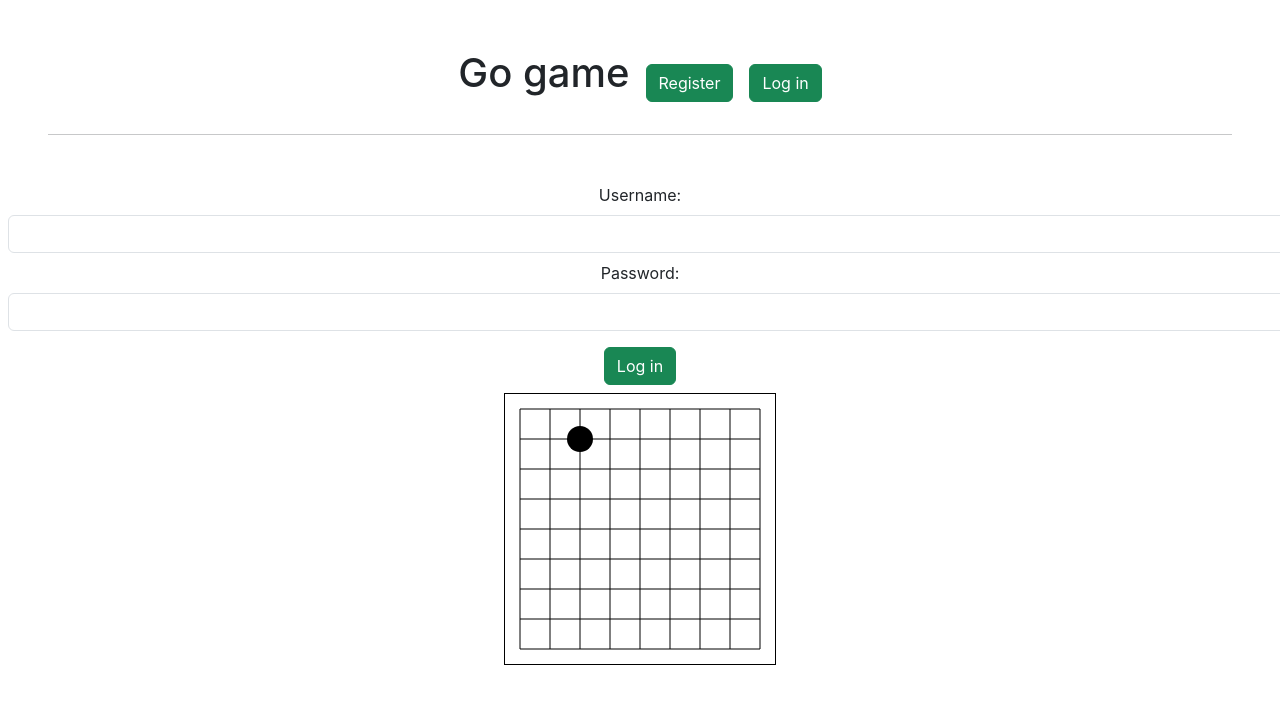
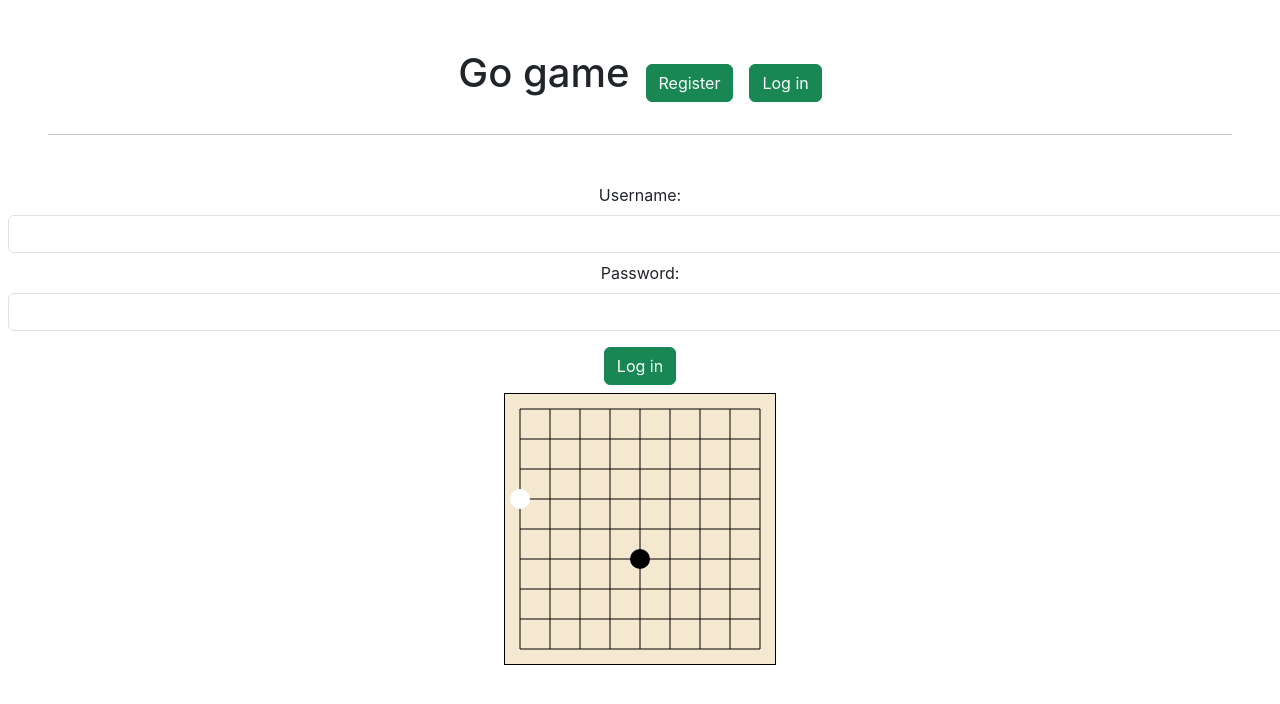
Before and after one commit to Delienelu310/go_game, a React (Create React App) app in the folder go_game_frontend/: page /login in a window 1280 px wide. Shown: the top 704 px of the page. Built offline with nearby package versions, Linux system fonts and the light colour scheme; the HTML template or start-up script is replaced by a standard one.

Commit message:
Frontend: Improve the board component

```diff
--- a/go_game_frontend/src/App.js
+++ b/go_game_frontend/src/App.js
@@ -32,7 +32,18 @@ function App() {
           <Board
             size={9}
             cellSize={30}
-            stones={[{row: 1, col: 2}]}
+            boardMatrix={[
+              [null, null, null, "WHITE", null, null, null, null, null],
+              [null, null, null, null, null, null, null, null, null],
+              [null, null, null, null, null, null, null, null, null],
+              [null, null, null, null, null, null, null, null, null],
+              [null, null, null, null, null, "BLACK", null, null, null],
+              [null, null, null, null, null, null, null, null, null],
+              [null, null, null, null, null, null, null, null, null],
+              [null, null, null, null, null, null, null, null, null],
+              [null, null, null, null, null, null, null, null, null]
+            ]}
+            color="WHITE"
           />
         </BrowserRouter>
       </AuthProvider>
--- a/go_game_frontend/src/components/Board.jsx
+++ b/go_game_frontend/src/components/Board.jsx
@@ -1,7 +1,7 @@
 
 import { useRef, useEffect } from "react";
 
-export default function Board({ size, stones, sendMoves, cellSize }){
+export default function Board({ size, cellSize, boardMatrix, sendMove, color }){
     const canvasRef = useRef(null);
 
     const handleCanvasClick = (event) => {
@@ -11,20 +11,25 @@ export default function Board({ size, stones, sendMoves, cellSize }){
 
         const clickX = event.clientX - rect.left;
         const clickY = event.clientY - rect.top;
+
         const col = Math.floor(clickX / cellSize);
         const row = Math.floor(clickY / cellSize);
 
-        console.log('Clicked on Row:', row, 'Column:', col);
-
-        stones.push({row: row, col: col});
+        // moves.push({x: row, y: col, color: color});
+        boardMatrix[col][row] = color;
         refresh();
     };
+
     function refresh(){
         const canvas = canvasRef.current;
         const context = canvas.getContext('2d');
 
         // Clear the canvas
         context.clearRect(0, 0, canvas.width, canvas.height);
+
+        //background
+        context.fillStyle = '#f4e8d1';
+        context.fillRect(0, 0, canvas.width, canvas.height);
 
         // Draw the Go board
         context.strokeStyle = '#000';
@@ -42,21 +47,26 @@ export default function Board({ size, stones, sendMoves, cellSize }){
         }
 
         // Draw stones
+
+        boardMatrix.forEach((row, r) => {
+            row.forEach( (cell, c) => {
+                if(!cell) return;
+                context.fillStyle = cell;
+                const x = r * cellSize + cellSize / 2;
+                const y = c * cellSize + cellSize / 2;
+
+                context.beginPath();
+                context.arc(x, y, cellSize / 3, 0, 2 * Math.PI);
+                context.fill();
+            });
+        });
+
         context.fillStyle = '#000';
-            stones.forEach((stone) => {
-            const {row, col} = stone;
-            const x = col * cellSize + cellSize / 2;
-            const y = row * cellSize + cellSize / 2;
-
-            context.beginPath();
-            context.arc(x, y, cellSize / 2 - 2, 0, 2 * Math.PI);
-            context.fill();
-        });
     }
 
 
 
-    useEffect( refresh, [size, stones]);
+    useEffect( refresh, [size, boardMatrix]);
 
     return (
         <canvas
```
